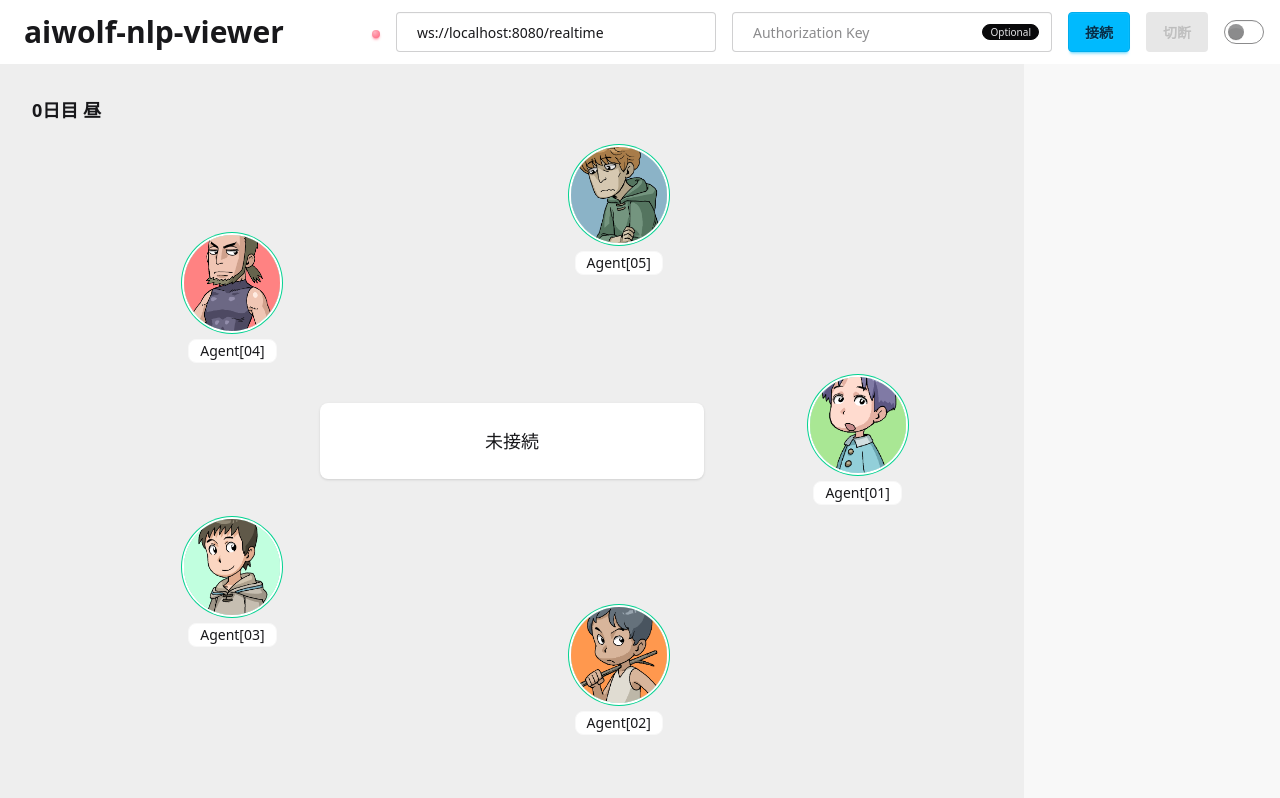
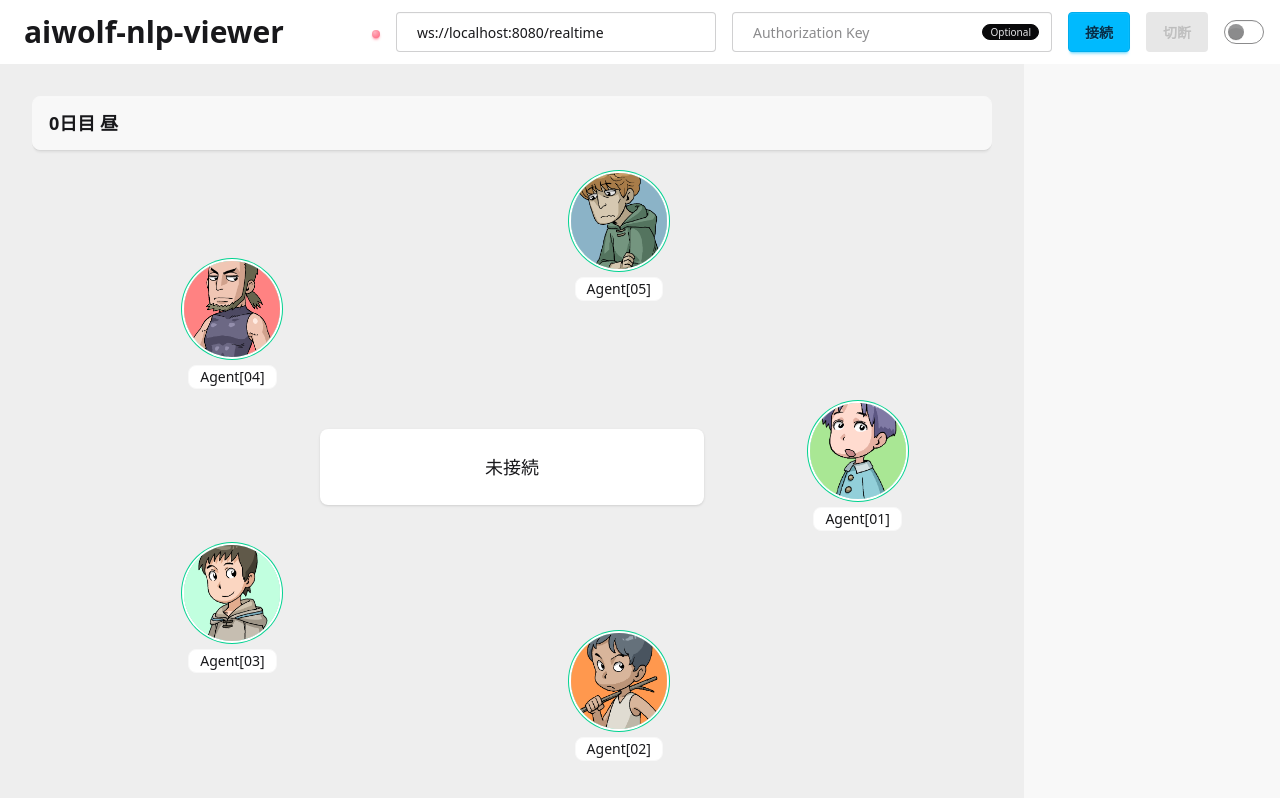
Before and after one commit to aiwolfdial/aiwolf-nlp-viewer, a SvelteKit app: page /realtime in a window 1280 px wide. Built offline with nearby package versions, Linux system fonts and the light colour scheme.

Commit message:
[fix] 履歴ボタンのサイズを修正

```diff
--- a/src/lib/components/realtime/agents-canvas.svelte
+++ b/src/lib/components/realtime/agents-canvas.svelte
@@ -127,9 +127,11 @@
   }
 </script>
 
-<h3 class="text-lg font-bold">
-  {packet.day}日目 {packet.isDay ? "昼" : "夜"}
-</h3>
+<div role="alert" class="alert">
+  <p class="text-lg font-bold">
+    {packet.day}日目 {packet.isDay ? "昼" : "夜"}
+  </p>
+</div>
 
 <div class="circle" bind:this={container}>
   <canvas bind:this={messageCanvas} class="message-canvas"></canvas>
--- a/src/routes/realtime/+page.svelte
+++ b/src/routes/realtime/+page.svelte
@@ -10,7 +10,7 @@
 
   let selectedId = "";
   let selectedIdx = -1;
-  let packet: Packet = {
+  let currentPacket: Packet = {
     id: "",
     idx: -1,
     day: 0,
@@ -46,7 +46,7 @@
     if (!socketEntries[selectedId]) return;
     if (selectedIdx < 0) return;
     if (selectedIdx >= socketEntries[selectedId].length) return;
-    packet = socketEntries[selectedId][selectedIdx];
+    currentPacket = socketEntries[selectedId][selectedIdx];
   }
 
   if (browser) {
@@ -66,18 +66,14 @@
   <Navbar />
   <div class="flex flex-1 overflow-hidden w-full flex-col md:flex-row">
     <div class="flex-auto p-8 bg-base-300">
-      <AgentsCanvas {packet}></AgentsCanvas>
+      <AgentsCanvas packet={currentPacket}></AgentsCanvas>
     </div>
-    <div class="w-full md:w-64 max-md:h-64 flex flex-col bg-base-200">
-      <ul class="list overflow-y-auto flex-1">
-        {#each socketEntries[selectedId] || [] as p, idx}
-          <li class="list-row">
-            <button
-              class="btn btn-wide"
-              on:click={() => applyPacket(selectedId, idx)}
-              >{idx + 1}. {p.summary}</button
-            >
-          </li>
+    <div class="w-full md:w-64 max-md:h-32 flex flex-col bg-base-200">
+      <ul class="list overflow-y-auto flex-1 px-1">
+        {#each socketEntries[selectedId] || [] as packet, idx}
+          <button class="btn" on:click={() => applyPacket(selectedId, idx)}
+            >{idx + 1}. {packet.summary}</button
+          >
         {/each}
       </ul>
     </div>
```
